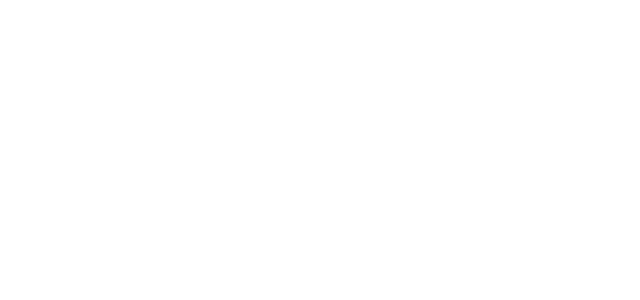
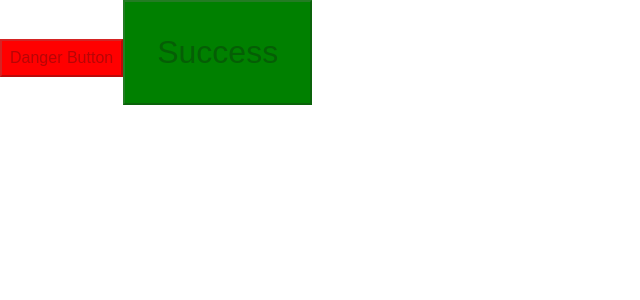
Before and after one commit to abrehan2/React-Design-Patterns, a React (Vite) app: page / in a window 1280 px wide. Shown: the top 300 px of the page, without its empty margins (0-640 px from the left). Built offline with nearby package versions, Linux system fonts and the light colour scheme.

Commit message:
chore: implement functional-components

```diff
--- a/src/App.jsx
+++ b/src/App.jsx
@@ -25,6 +25,10 @@
 import PrintProps from "./components/higher-order-components/print-props";
 import WithUser from "./components/higher-order-components/with-user";
 import UserInfoForm from "./components/higher-order-components/user-info-form";
+import RecursiveComponent from "./components/functional-programming/recursive-component";
+import { nestedObj } from "./components/functional-programming/data";
+import { DangerButton } from "./components/functional-programming/composite-component";
+import { SuccessButton } from "./components/functional-programming/partial-apply-component";
 
 // COMPONENTS -
 // const LeftHandComponent = () => {
@@ -192,6 +196,10 @@
       {/* <UserInfoForm /> */}
       {/* -------------------------------- CUSTOM HOOKS -------------------------------- */}
       {/* <UserInfo /> */}
+      {/* -------------------------------- FUNCTIONAL PROGRAMMING -------------------------------- */}
+      {/* <RecursiveComponent data={nestedObj} /> */}
+      <DangerButton disabled={true}/>
+      <SuccessButton text={"Success"} />
     </>
   );
 }
--- /dev/null
+++ b/src/components/functional-programming/composite-component.jsx
@@ -0,0 +1,20 @@
+// Create new components that use the original component, but you cannot customize the props of the new component.
+
+export default function Button({ size, color, text, ...props }) {
+  return (
+    <button
+      style={{
+        padding: size === "large" ? "32px" : "8px",
+        fontSize: size === "large" ? "32px" : "16px",
+        backgroundColor: color,
+      }}
+      {...props}
+    >
+      {text}
+    </button>
+  );
+}
+
+export function DangerButton(props) {
+  return <Button color={"red"} text={"Danger Button"} {...props} />;
+}
--- /dev/null
+++ b/src/components/functional-programming/data.js
@@ -0,0 +1,21 @@
+export const nestedObj = {
+  a: 1,
+  b: {
+    b1: 4,
+    b2: {
+      b23: "Hello",
+    },
+    b3: {
+      b31: {
+        message: "Hi",
+      },
+      b32: {
+        message: "Hi",
+      },
+    },
+  },
+  c: {
+    c1: 2,
+    c2: 3,
+  },
+};
--- /dev/null
+++ b/src/components/functional-programming/partial-apply-component.jsx
@@ -0,0 +1,16 @@
+// Allows to set a specific number of props without having to create a new component.
+
+// IMPORTS -
+import Button from "./composite-component";
+
+export default function PartialApplyComponent(Component, partialProps) {
+  return (props) => {
+    return <Component {...partialProps} {...props} />;
+  };
+}
+
+export const SuccessButton = PartialApplyComponent(Button, {
+  color: "green",
+  size: "large",
+  disabled: true,
+});
--- /dev/null
+++ b/src/components/functional-programming/recursive-component.jsx
@@ -0,0 +1,22 @@
+const isObject = (x) => typeof x === "object" && x !== "null";
+
+export default function RecursiveComponent({ data }) {
+  if (!isObject(data)) {
+    return <li>{data}</li>;
+  }
+
+  const pairs = Object.entries(data); // returns an array of key-value pair from the object
+
+  return (
+    <>
+      {pairs.map(([key, value]) => (
+        <li>
+          {key}:
+          <ul>
+            <RecursiveComponent data={value} />
+          </ul>
+        </li>
+      ))}
+    </>
+  );
+}
```
Also changed, not shown: 1 other file (tests, documents, lock files or other folders).
